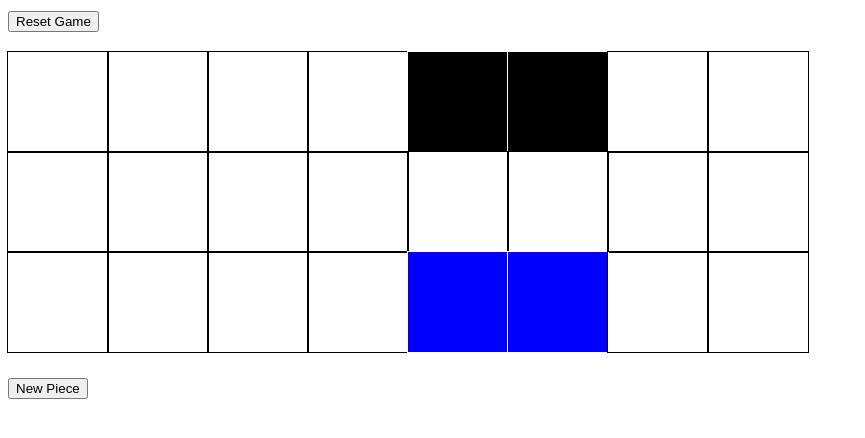
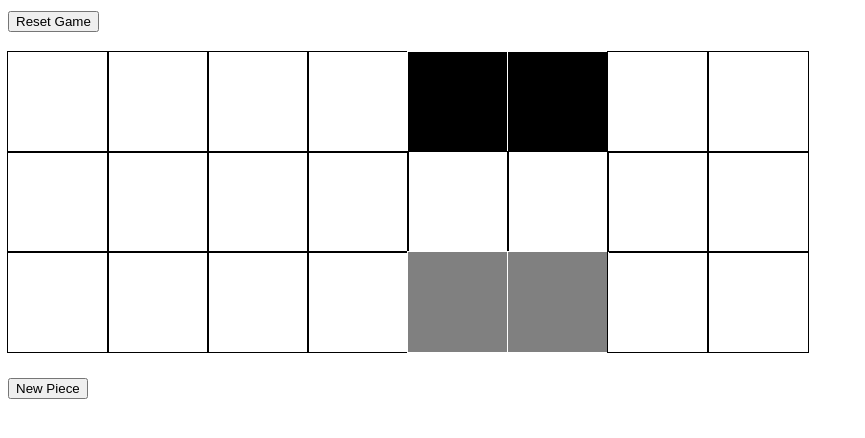
Before and after one commit to travis-cramer/ur, a Flask app: page /board/ in a window 1280 px wide. Shown: the top 438 px of the page, without its empty margins (0-865 px from the left). Run offline with Flask 2, Linux system fonts and the light colour scheme; data that the repository does not hold is empty.

Commit message:
changing white end to gray

```diff
--- a/static/style.css
+++ b/static/style.css
@@ -14,7 +14,7 @@ div {
 }
 
 #white-finish {
-	background: blue;
+	background: gray;
 	color: white;
 }
 
```
